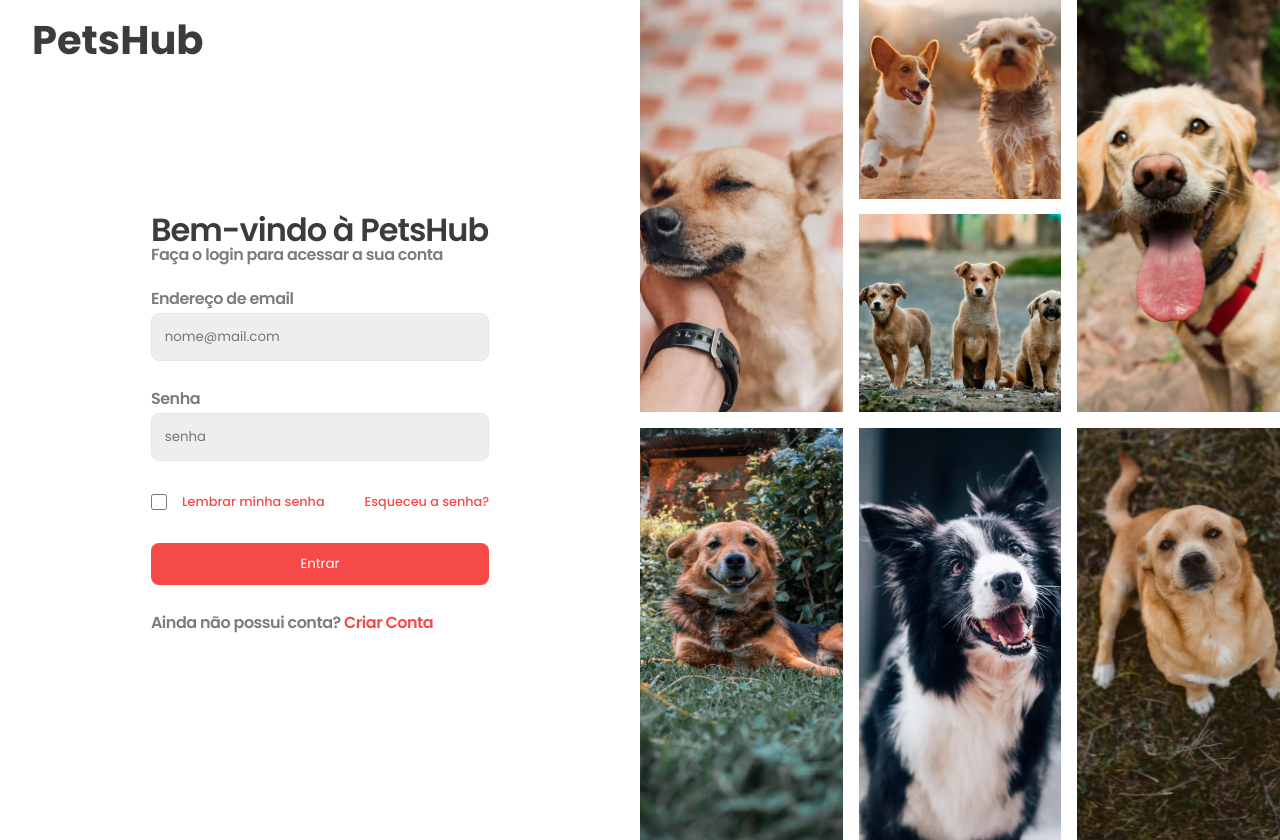
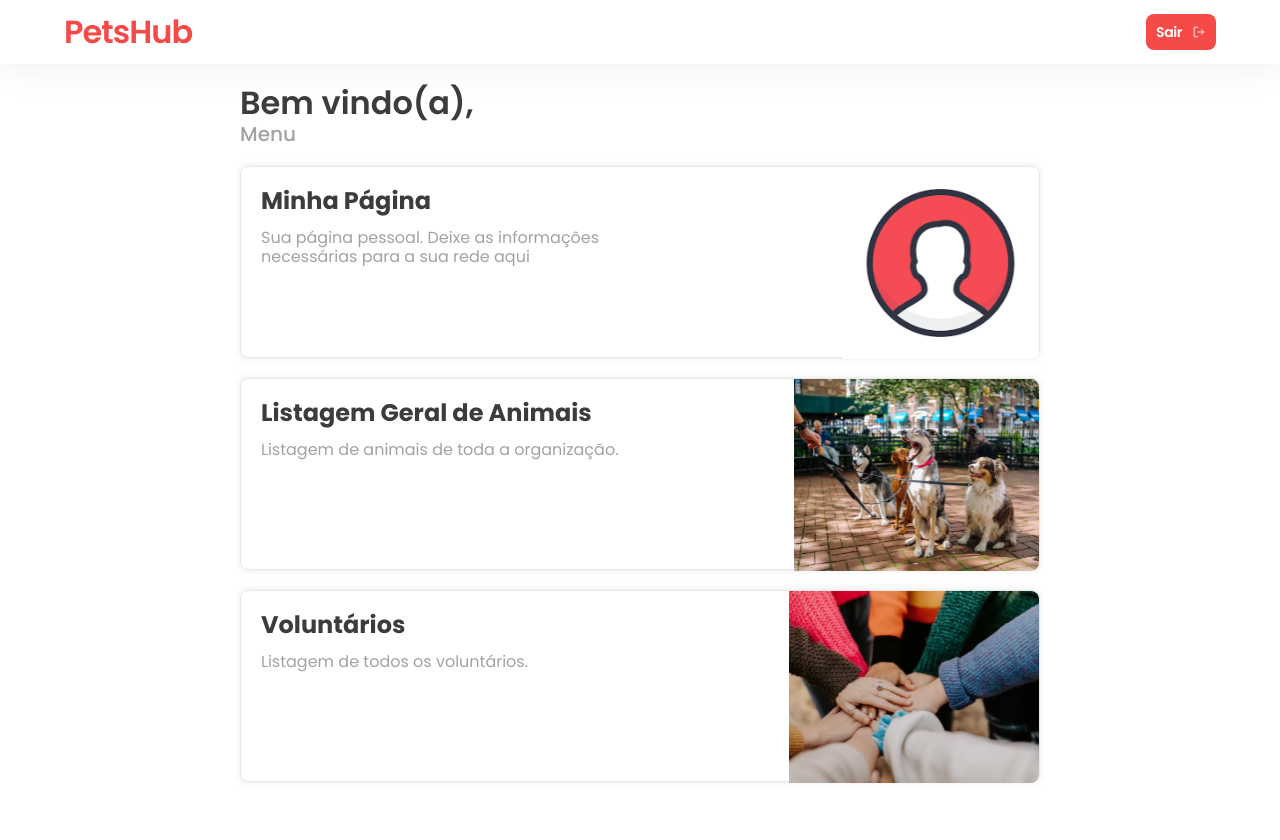
Before and after one commit to mdsreq-fga-unb/2022.1-pets-off-road, a React (Vite) app in the folder pets_off_road_frontend/: page / in a window 1280 px wide. After the commit the page ends 800 px from the top, so only its background shows below. Built offline with nearby package versions, Linux system fonts and the light colour scheme.

Commit message:
Set up routes

```diff
--- a/pets_off_road_frontend/src/App.tsx
+++ b/pets_off_road_frontend/src/App.tsx
@@ -1,5 +1,5 @@
-import { Rts } from './Routes/Auth.routes'
 import Authprovider from './context/AuthContext'
+import Routes from './Routes'
 
 
 function App() {
@@ -7,7 +7,7 @@ function App() {
   return (
     <div>
       <Authprovider>
-        <Rts />
+        <Routes />
       </Authprovider>
     </div>
   )
--- a/pets_off_road_frontend/src/Routes/App.routes.tsx
+++ b/pets_off_road_frontend/src/Routes/App.routes.tsx
@@ -1,5 +1,6 @@
 import { Route, Routes } from "react-router-dom";
 import { HomeScreen } from "../Screens/HomeScreen";
+import { AnimalForm } from "../Screens/AnimalForm";
 import { ProfileVonlunteer } from "../Screens/ProfileVonlunteer";
 // import { Profile } from "../Screens/Profile";
 
@@ -8,8 +9,9 @@ import { ProfileVonlunteer } from "../Screens/ProfileVonlunteer";
 export function AppRoutes() {
    return(
        <Routes>
-            <Route element={<HomeScreen />} path="/home" />
+            <Route element={<HomeScreen />} path="/" />
             <Route element={<ProfileVonlunteer />} path="/profile" />
+            <Route element={<AnimalForm />} path="/animalform" />
        </Routes>
    )
 }
--- a/pets_off_road_frontend/src/Routes/Auth.routes.tsx
+++ b/pets_off_road_frontend/src/Routes/Auth.routes.tsx
@@ -1,6 +1,5 @@
 
 import { Route, Routes } from "react-router-dom";
-import { AnimalForm } from "../Screens/AnimalForm";
 import { Cadastro } from "../Screens/Cadastro";
 import { HomeScreen } from "../Screens/HomeScreen";
 import { Login } from "../Screens/Login";
--- a/pets_off_road_frontend/src/Routes/index.tsx
+++ b/pets_off_road_frontend/src/Routes/index.tsx
@@ -4,7 +4,8 @@ import { AppRoutes } from './App.routes';
 import { Rts } from './Auth.routes';
 
 function Routes() {
-  const {signed} = useContext(AuthContext);
+  // const {signed} = useContext(AuthContext);
+  const signed = true;
 
 //   if (loading) {
 //     return (
```
